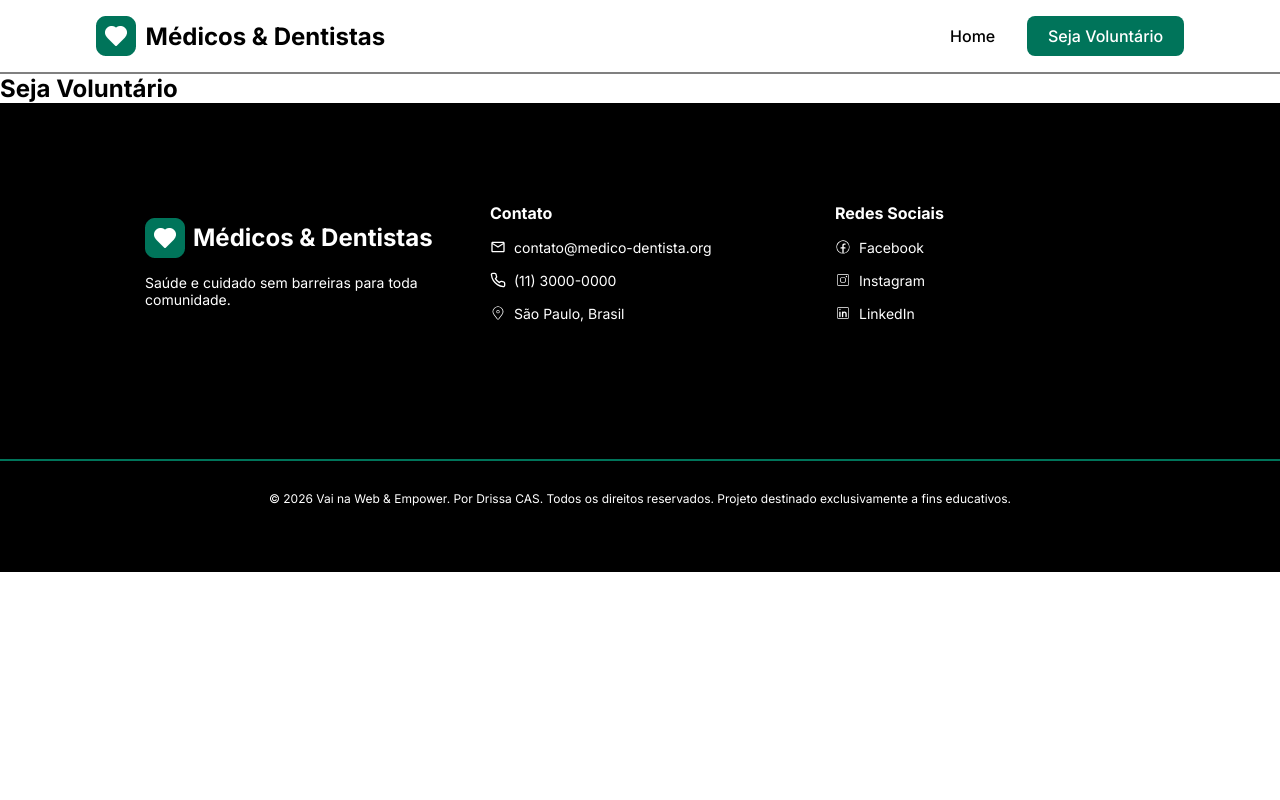
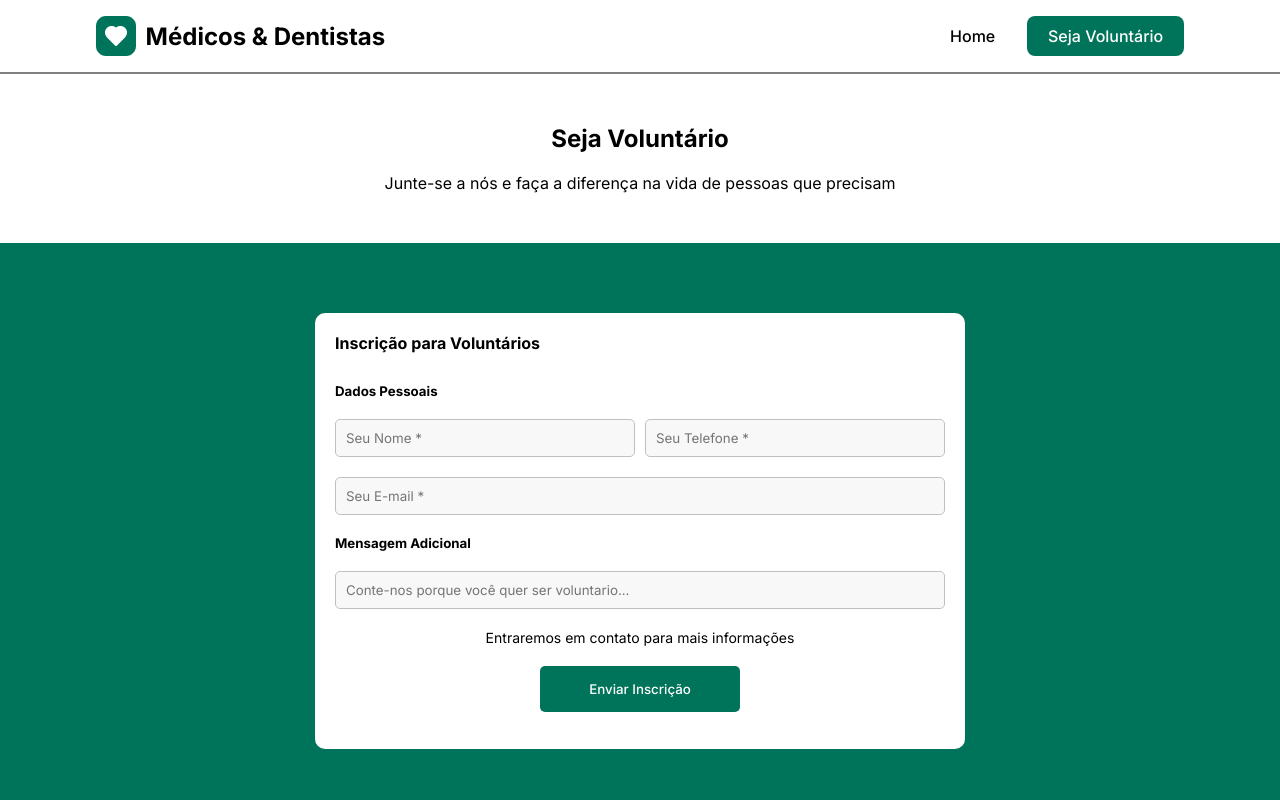
Before and after one commit to DrissaCAS/projeto-medicos-dentistas, a React (Vite) app: page /voluntario in a window 1280 px wide. Shown: the top 800 px of the page. Built offline with nearby package versions, Linux system fonts and the light colour scheme.

Commit message:
feat: add Seja Voluntario page structure

```diff
--- a/src/pages/sejaVoluntario/SejaVoluntario.jsx
+++ b/src/pages/sejaVoluntario/SejaVoluntario.jsx
@@ -1,10 +1,39 @@
+import S from './sejaVoluntario.module.scss'
 
-import React from 'react'
 
 export default function SejaVoluntario() {
   return (
     <main>
+      <section className={S.voluntario}>
         <h2>Seja Voluntário</h2>
+        <p>Junte-se a nós e faça a diferença na vida de pessoas que precisam</p>
+      </section>
+
+      <section className={S.formulario}>
+        <article className={S.containerForm}>
+          <h4>Inscrição para Voluntários</h4>
+
+          <form action="">
+            <h5>Dados Pessoais</h5>
+            <div className={S.twoColumn}>
+              <input type="text" name="nome" placeholder="Seu Nome *" required />
+              <input type="tel" name="telefone" placeholder="Seu Telefone *" required />
+            </div>
+
+            <input type="email" name="email" placeholder="Seu E-mail *" required />
+
+            <h5>Mensagem Adicional</h5>
+
+            <input type="text" name="mensagem" placeholder="Conte-nos porque você quer ser voluntario..." />
+
+            <div className={S.bottomForm}>
+              <p>Entraremos em contato para mais informações</p>
+
+              <button type="button" name="button">Enviar Inscrição</button>
+            </div>
+          </form>
+        </article>
+      </section>
     </main>
   )
 }
--- a/src/pages/sejaVoluntario/sejaVoluntario.module.scss
+++ b/src/pages/sejaVoluntario/sejaVoluntario.module.scss
@@ -0,0 +1,84 @@
+.voluntario {
+    width: 100%;
+    display: flex;
+    flex-direction: column;
+    gap: 20px;
+    align-items: center;
+    padding: 50px 6px;
+    text-align: center;
+
+    @media (max-width: 900px){
+        padding: 50px 50px;
+    }
+}
+
+.formulario {
+    background: #00745A;
+    padding: 70px;
+}
+
+.containerForm {
+    max-width: 650px;
+    width: 100%;
+    display: flex;
+    flex-direction: column;
+    gap: 30px;
+    background: #ffffff;
+    padding: 20px;
+    border-radius: 10px;
+}
+
+form {
+    display: flex;
+    flex-direction: column;
+    gap: 20px;
+
+    input {
+        width: 100%;
+        align-items: center;
+        padding: 10px;
+        background: #F8F8F8;
+        border: 1px silver solid;
+        border-radius: 5px;
+    }
+
+    .twoColumn {
+        width: 100%;
+        display: flex;
+        justify-content: space-between;
+        gap: 10px;
+
+        input {
+            width: 50%;
+        }
+    }
+
+    .bottomForm{
+        height: 100px;
+        display: flex;
+        flex-direction: column;
+        align-items: center;
+        gap: 20px;
+
+        button {
+            max-width: 200px;
+            width: 100%;
+            border: none;
+            border-radius: 5px;
+            padding: 15px;
+            background: #00745A;
+            color: #ffffff;
+            font-weight: 500;
+        }
+
+        button:hover {
+            color: #00745A;
+            background-color: #ffffff;
+            border: #00745A solid 1px;
+        }
+
+        p {
+            font-size: 14px;
+        }
+    }
+}
```
